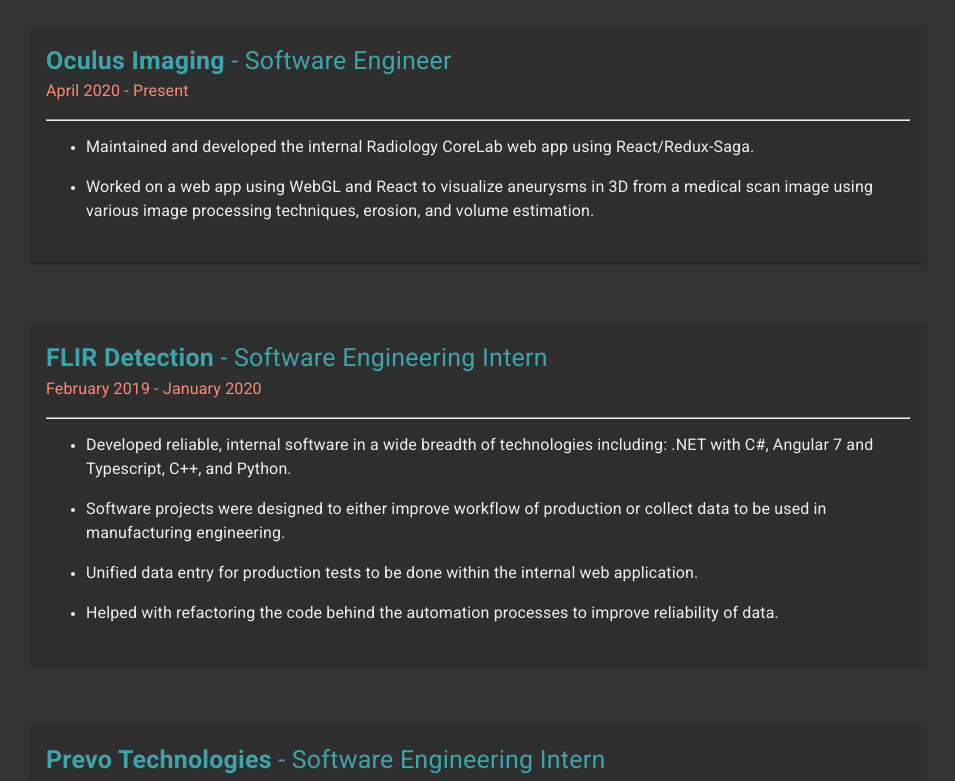
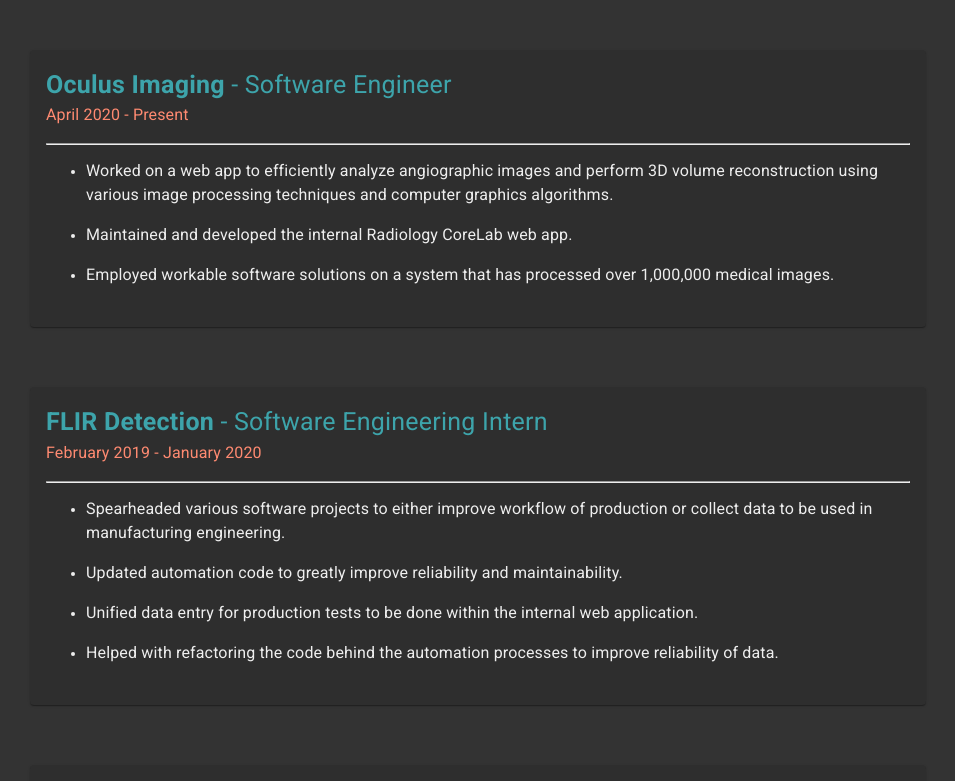
Before and after one commit to DustinCraig/home, a React (Create React App) app: page / in a window 1280 px wide. Shown: the part 2080-2861 px from the top of the page, without its empty margins (162-1117 px from the left). Built offline with nearby package versions, Linux system fonts and the light colour scheme.

Commit message:
experience update

```diff
--- a/src/components/about/index.jsx
+++ b/src/components/about/index.jsx
@@ -74,6 +74,7 @@
               <ul>
                 <li>HTML/CSS/JavaScript/ES6+</li>
                 <li>React JS</li>
+                <li>WebGL</li>
                 <li>TypeScript</li>
                 <li>Angular JS/7+</li>
                 <li>Python</li>
--- a/src/components/experience/index.jsx
+++ b/src/components/experience/index.jsx
@@ -7,13 +7,14 @@
 import { BACKGROUNDCOLOR, HEADERCOLOR } from '../../constants'
 
 const OI_BULLETPOINTS = [
-  'Maintained and developed the internal Radiology CoreLab web app using React/Redux-Saga.',
-  'Worked on a web app using WebGL and React to visualize aneurysms in 3D from a medical scan image using various image processing techniques, erosion, and volume estimation.',
+  'Worked on a web app to efficiently analyze angiographic images and perform 3D volume reconstruction using various image processing techniques and computer graphics algorithms.',
+  'Maintained and developed the internal Radiology CoreLab web app.',
+  'Employed workable software solutions on a system that has processed over 1,000,000 medical images.',
 ]
 
 const FLIR_BULLETPOINTS = [
-  'Developed reliable, internal software in a wide breadth of technologies including: .NET with C#, Angular 7 and Typescript, C++, and Python.',
-  'Software projects were designed to either improve workflow of production or collect data to be used in manufacturing engineering.',
+  'Spearheaded various software projects to either improve workflow of production or collect data to be used in manufacturing engineering.',
+  'Updated automation code to greatly improve reliability and maintainability.',
   'Unified data entry for production tests to be done within the internal web application.',
   'Helped with refactoring the code behind the automation processes to improve reliability of data.',
 ]
@@ -39,12 +40,12 @@
       xs={12}
       container
       spacing={0}
-      direction='column'
-      alignItems='center'
-      justify='center'
+      direction="column"
+      alignItems="center"
+      justify="center"
       style={{ backgroundColor: BACKGROUNDCOLOR }}
     >
-      <Typography className={classes.header} variant='h3'>
+      <Typography className={classes.header} variant="h3">
         Experience
       </Typography>
       <br />
```
